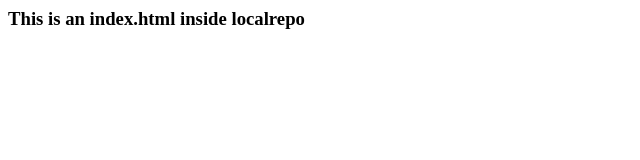
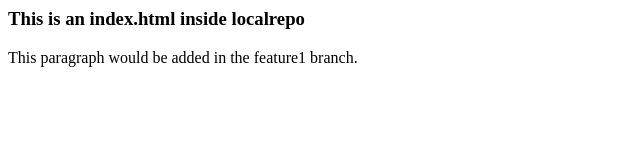
Before and after one commit to Paramitagit/localrepo, a plain HTML site: page index.html in a window 1280 px wide. Shown: the whole page, without its empty margins (0-640 px from the left). Drawn offline with Linux system fonts and the light colour scheme.

Commit message:
Text added in localrepo index file

```diff
--- a/index.html
+++ b/index.html
@@ -1 +1,2 @@
 <h3>This is an index.html inside localrepo</h3>
+<p>This paragraph would be added in the feature1 branch.</p>
```
Also changed, not shown: 1 other file.
